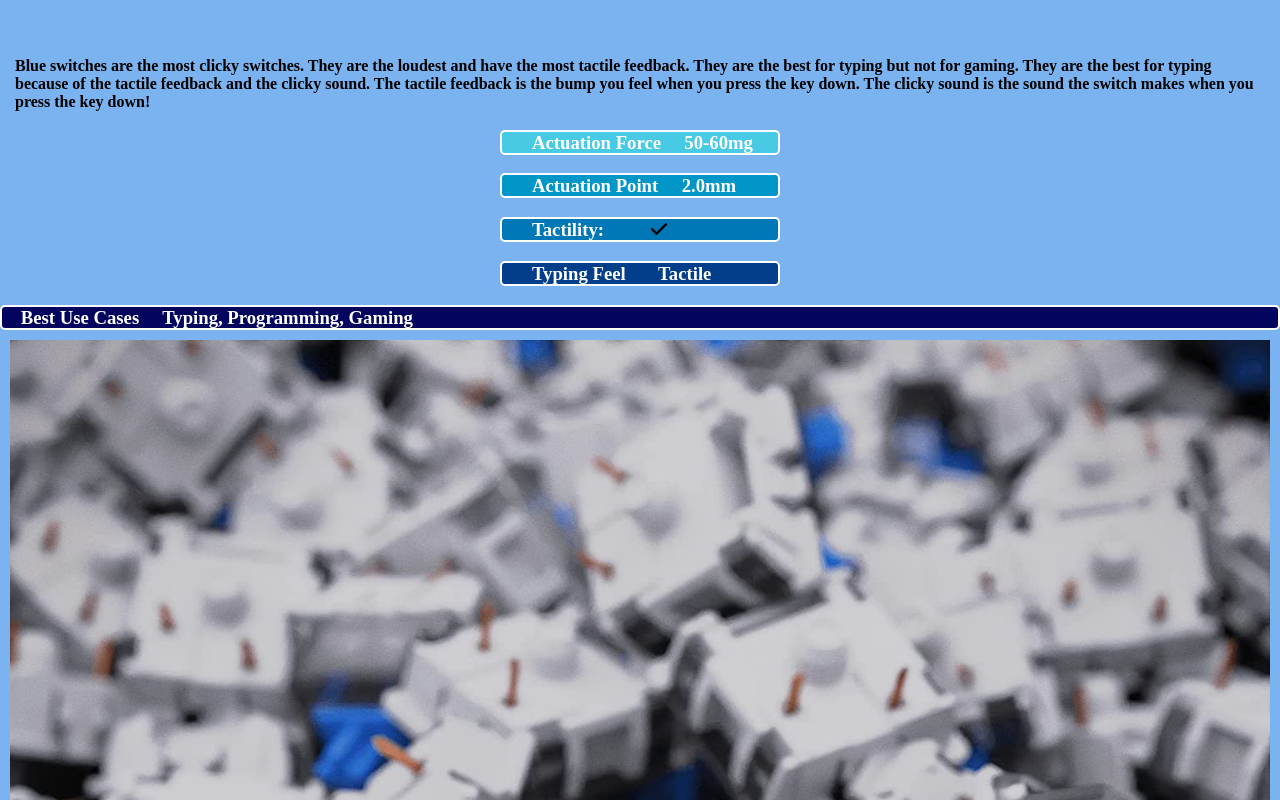
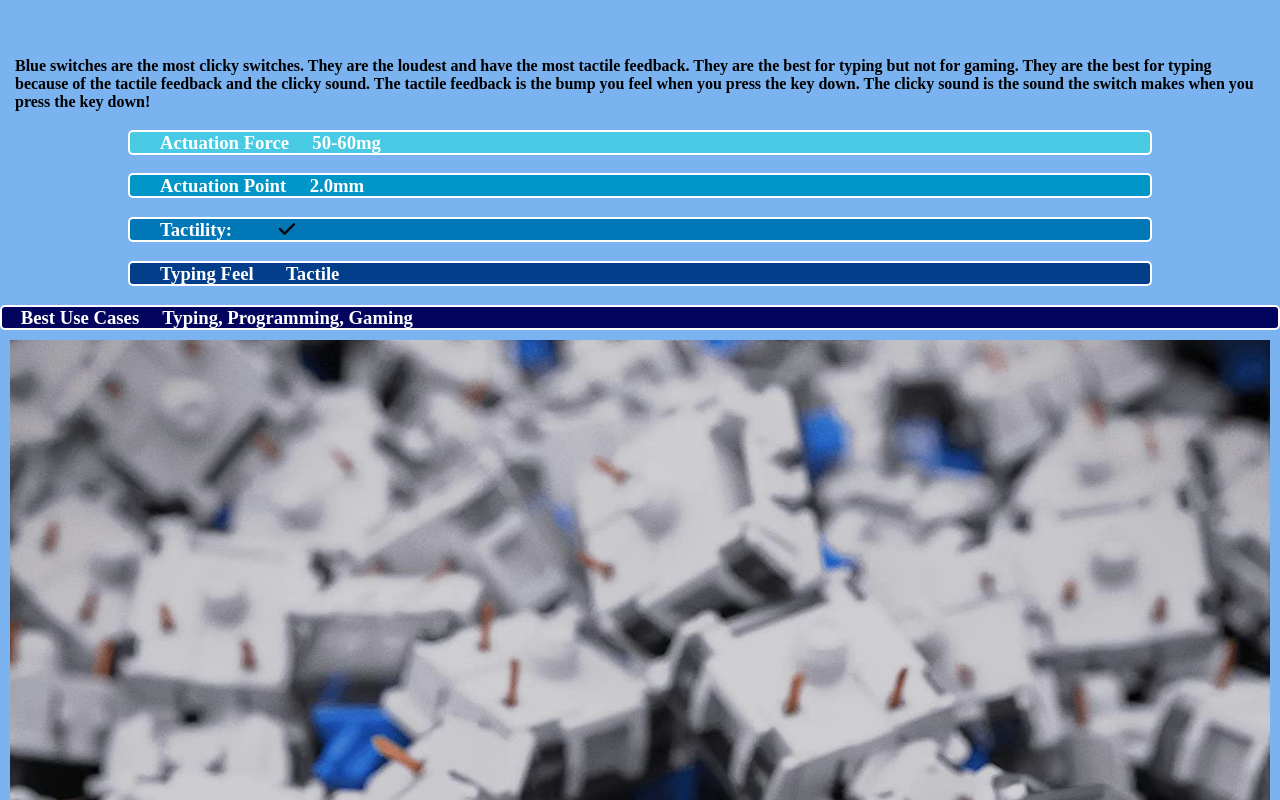
Before and after one commit to BandaKranthi31/SPEKS, a plain HTML site: page blue.html in a window 1280 px wide. Shown: the part 1260-2060 px from the top of the page. Drawn offline with Linux system fonts and the light colour scheme.

Commit message:
blue once again

```diff
--- a/blue.html
+++ b/blue.html
@@ -41,7 +41,7 @@
         border: 2px solid white;
         color: white;
         height: 25px;
-        width: 280px;
+        width: 80%;
         border-radius: 5px 5px 5px 5px;
         padding-left: 30px;
         margin-left: auto;
@@ -54,7 +54,7 @@
         border: 2px solid white;
         color: white;
         height: 25px;
-        width: 280px;
+        width: 80%;
         border-radius: 5px 5px 5px 5px;
         padding-left: 30px;
         margin-left: auto;
@@ -67,7 +67,7 @@
         border: 2px solid white;
         color: white;
         height: 25px;
-        width: 280px;
+        width: 80%;
         border-radius: 5px 5px 5px 5px;
         padding-left: 30px;
         margin-left: auto;
@@ -81,7 +81,7 @@
         border: 2px solid white;
         color: white;
         height: 25px;
-        width: 280px;
+        width: 80%;
         border-radius: 5px 5px 5px 5px;
         padding-left: 30px;
         margin-left: auto;
@@ -107,6 +107,7 @@
         padding-left: 10px;
         padding-right: 10px;
         padding-top: 10px;
+        font-size: 10px;
     }
 
 </style>
```
